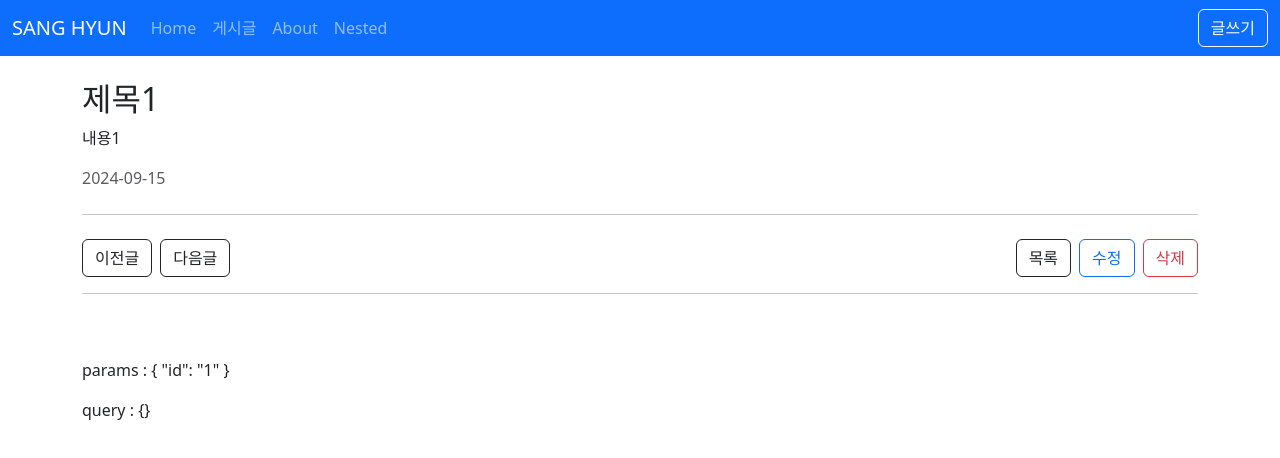
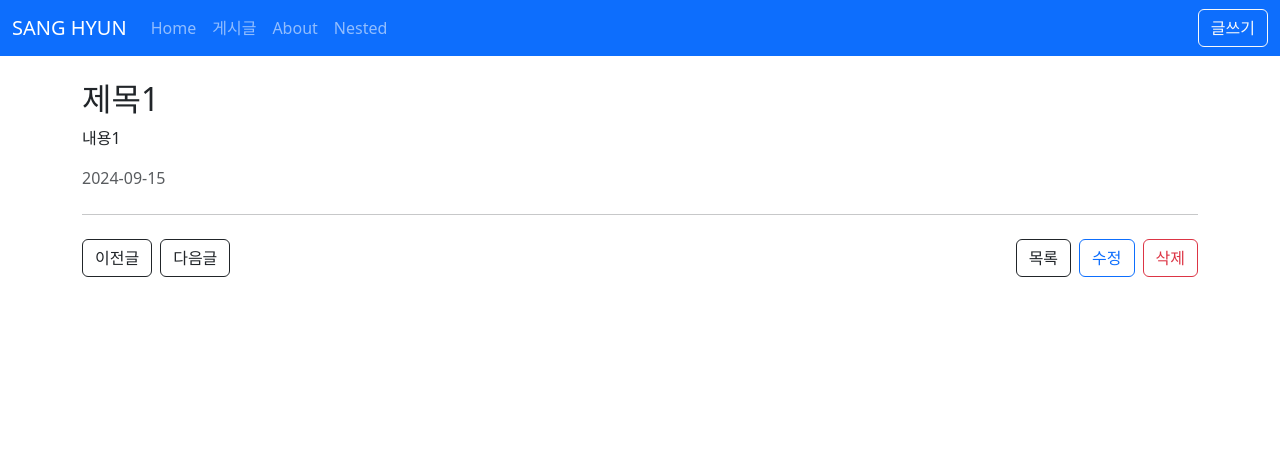
Before and after one commit to itdev4u/sanghyun, a Vue app: page /posts/1 in a window 1280 px wide. Shown: the top 458 px of the page. Built offline with nearby package versions, Linux system fonts and the light colour scheme.

Commit message:
소스정리

```diff
--- a/src/views/posts/PostDetailView.vue
+++ b/src/views/posts/PostDetailView.vue
@@ -22,9 +22,6 @@
         <button class="btn btn-outline-danger">삭제</button>
       </div>
     </div>
-    <hr class="py-4">
-    <p>params : {{ $route.params }}</p>
-    <p>query : {{ $route.query }}</p>
   </div>
 </template>
 
```
